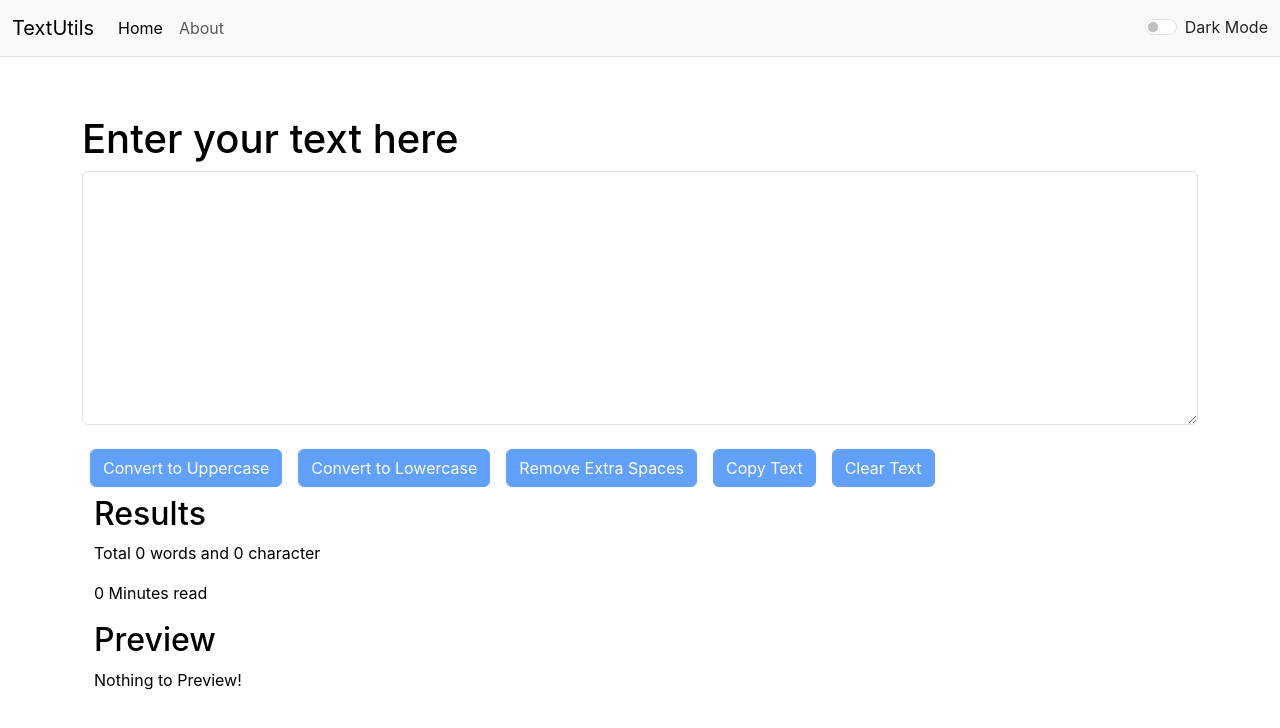
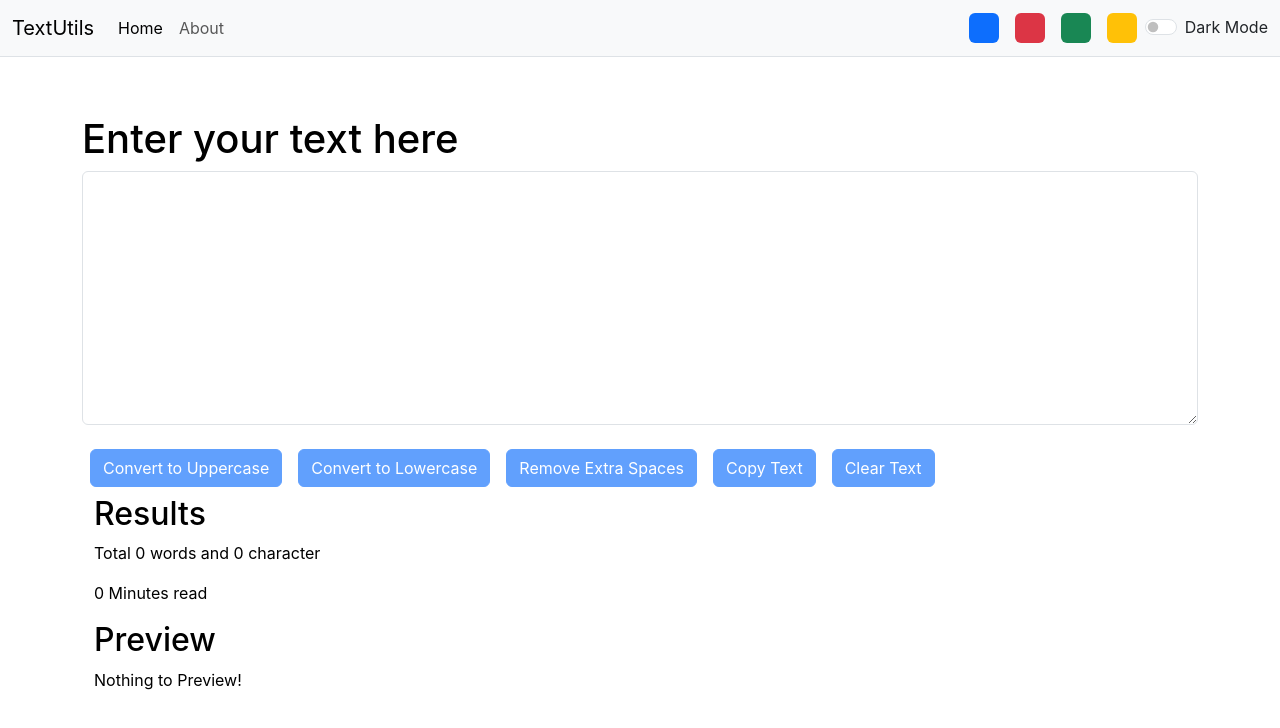
Before and after one commit to argha-paul-2002/TextUtils-App-React, a React (Create React App) app: page / in a window 1280 px wide. Shown: the top 728 px of the page. Built offline with nearby package versions, Linux system fonts and the light colour scheme.

Commit message:
Color theme buttons added

```diff
--- a/src/App.js
+++ b/src/App.js
@@ -30,7 +30,18 @@
     }, 1500);
   };
 
-  const toggleMode = () => {
+  const removeBodyClasses = ()=>{
+    document.body.classList.remove('bg-light')
+    document.body.classList.remove('bg-dark')
+    document.body.classList.remove('bg-success')
+    document.body.classList.remove('bg-primary')
+    document.body.classList.remove('bg-danger')
+    document.body.classList.remove('bg-warning')
+  }
+
+  const toggleMode = (cls) => {
+    removeBodyClasses();
+    document.body.classList.add('bg-'+cls);
     if (mode === "light") {
       setMode("dark");
       document.body.style.backgroundColor = "rgb(25 39 58)";
--- a/src/components/Navbar.js
+++ b/src/components/Navbar.js
@@ -29,8 +29,20 @@
             </Link>
           </li>
         </ul>
+
+        <div className="d-flex">
+          <div className="bg-primary rounded mx-2" onClick={()=>{props.toggleMode('primary')}} style={{height: '30px', width: '30px', cursor: 'pointer'}}>
+          </div>
+          <div className="bg-danger rounded mx-2" onClick={()=>{props.toggleMode('danger')}} style={{height: '30px', width: '30px', cursor: 'pointer'}}>
+          </div>
+          <div className="bg-success rounded mx-2" onClick={()=>{props.toggleMode('success')}} style={{height: '30px', width: '30px', cursor: 'pointer'}}>
+          </div>
+          <div className="bg-warning rounded mx-2" onClick={()=>{props.toggleMode('warning')}} style={{height: '30px', width: '30px', cursor: 'pointer'}}>
+          </div>
+        </div>
+
         <div className={`form-check form-switch text-${props.mode === 'dark'?'light':'dark'}`}>
-          <input className="form-check-input" onClick={props.toggleMode} type="checkbox" role="switch" id="flexSwitchCheckDefault" />
+          <input className="form-check-input" onClick={()=>{props.toggleMode(null)}} type="checkbox" role="switch" id="flexSwitchCheckDefault" />
           <label className="form-check-label" htmlFor="flexSwitchCheckDefault">Dark Mode</label>
         </div>
       </div>
```
